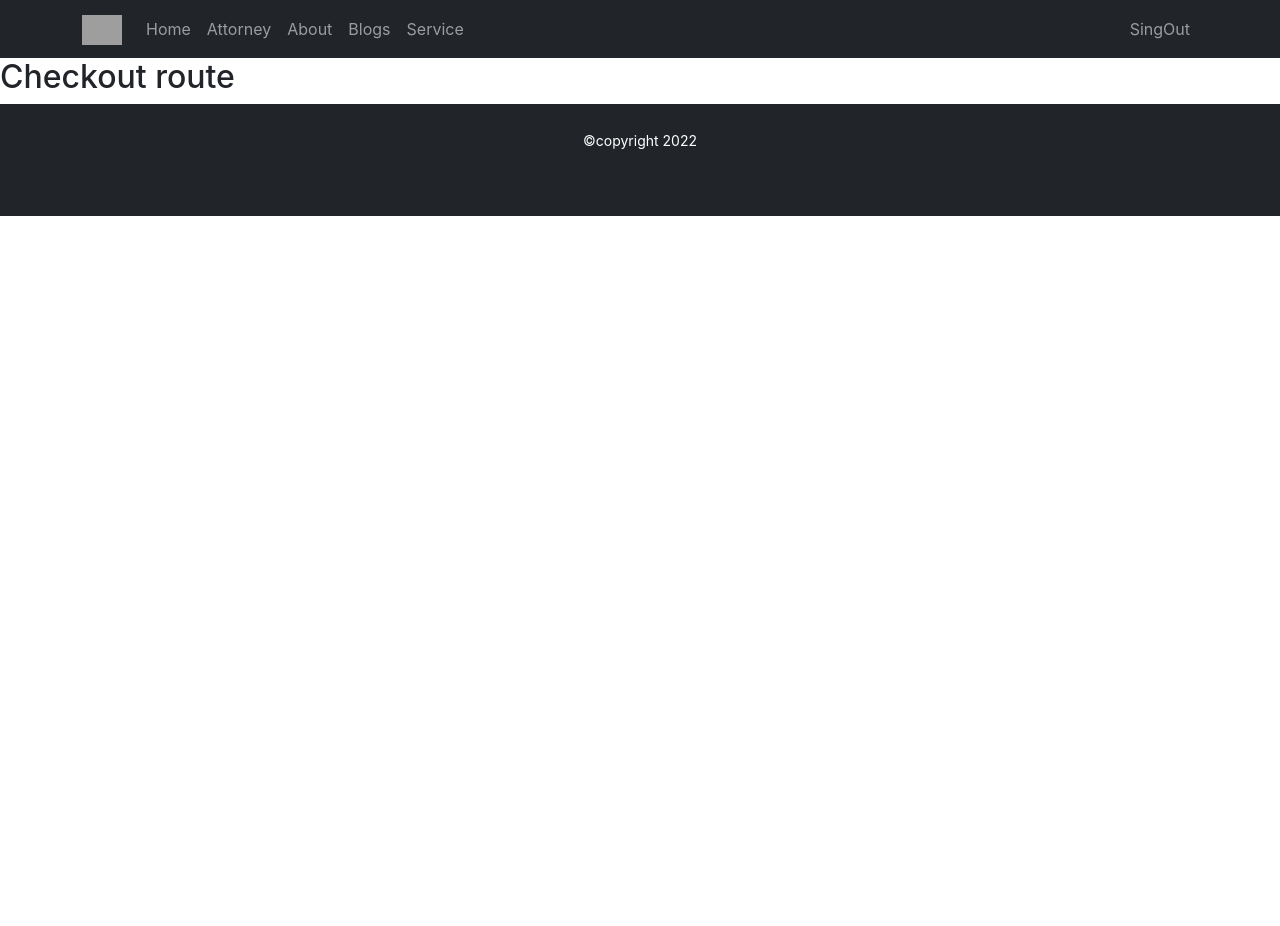
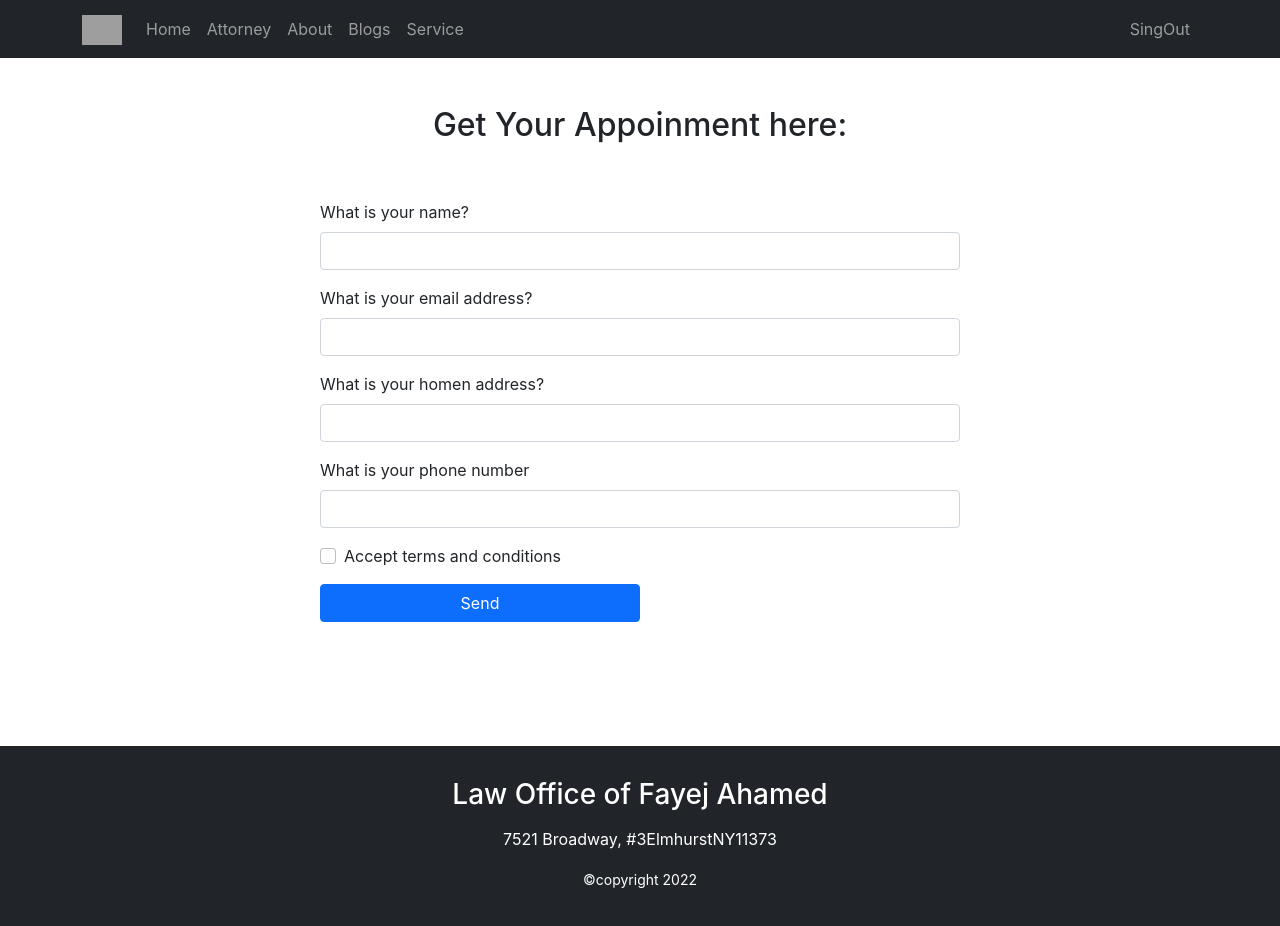
Before and after one commit to FayejAhamed/-independent-service-provider, a React (Create React App) app: page /checkout in a window 1280 px wide. Shown: the top 926 px of the page. Before the commit the page ends 800 px from the top, so only its background shows below. Built offline with nearby package versions, Linux system fonts and the light colour scheme; no server answers; sample sign-in values are in the browser's storage; grey boxes are pictures that could not be loaded.

Commit message:
checkout page added

```diff
--- a/src/Pages/Home/CheckOut/CheckOut.js
+++ b/src/Pages/Home/CheckOut/CheckOut.js
@@ -1,9 +1,39 @@
 import React from 'react';
+import { Button, Form } from 'react-bootstrap';
 
 const CheckOut = () => {
     return (
-        <div>
-            <h2>Checkout route</h2>
+        <div className='w-50 mx-auto mb-5' style={{height:"80vh"}}>
+            <h2 className='text-center py-5'>Get Your Appoinment here:</h2>
+            <Form className=''>
+                <Form.Group className="mb-3" controlId="formBasicEmail">
+                    <Form.Label>What is your name?</Form.Label>
+                    <Form.Control type="text" placeholder="" />
+
+                </Form.Group>
+                <Form.Group className="mb-3" controlId="formBasicEmail">
+                    <Form.Label>What is your email address?</Form.Label>
+                    <Form.Control type="email" placeholder="" />
+
+                </Form.Group>
+                <Form.Group className="mb-3" controlId="formBasicEmail">
+                    <Form.Label>What is your homen address?</Form.Label>
+                    <Form.Control type="text" placeholder="" />
+
+                </Form.Group>
+                <Form.Group className="mb-3" controlId="formBasicEmail">
+                    <Form.Label>What is your phone number</Form.Label>
+                    <Form.Control type="number" placeholder="" />
+
+                </Form.Group>
+
+                <Form.Group className="mb-3" controlId="formBasicCheckbox">
+                    <Form.Check type="checkbox" label="Accept terms and conditions" />
+                </Form.Group>
+                <Button variant="primary w-50 " type="submit">
+                    Send
+                </Button>
+            </Form>
         </div>
     );
 };
--- a/src/Pages/Login/Login/Login.js
+++ b/src/Pages/Login/Login/Login.js
@@ -65,7 +65,7 @@ const Login = () => {
 
 
     return (
-        <div className='w-25 mx-auto mt-5'>
+        <div className='w-25 mx-auto mt-5 mb-5'>
             <h1 className='text-center'>Login</h1>
             <Form onSubmit={handleLoginSubmit}>
 
--- a/src/Pages/Login/Register/Register.js
+++ b/src/Pages/Login/Register/Register.js
@@ -58,7 +58,7 @@ const Register = () => {
 
 
     return (
-        <div className='w-25 mx-auto mt-5'>
+        <div className='w-25 mx-auto mt-5 mb-5'>
             <h1 className='text-center'>Register</h1>
             <Form onSubmit={handleRegisterSubmit}>
                 <Form.Group className="mb-3" controlId="formBasicName">
--- a/src/Pages/Shared/Footer/Footer.js
+++ b/src/Pages/Shared/Footer/Footer.js
@@ -5,11 +5,10 @@ const Footer = () => {
     const year = today.getFullYear();
 
     return (
-        <div className='container-fluid bg-dark py-4'>
-
-
-
+        <div className='container-fluid bg-dark py-4 '>
+          <h3 className='text-white text-center py-2'>Law Office of Fayej Ahamed</h3>
             <footer className='text-center'>
+                <p className='text-white text-center'>7521 Broadway, #3ElmhurstNY11373</p>
                 <p><small className='text-white'> &copy;copyright {year}</small></p>
             </footer>
 
```
